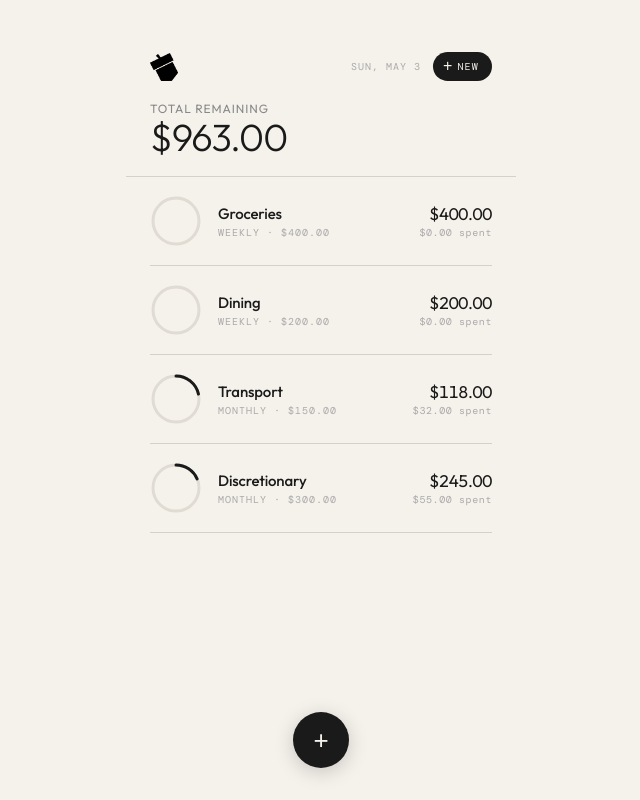
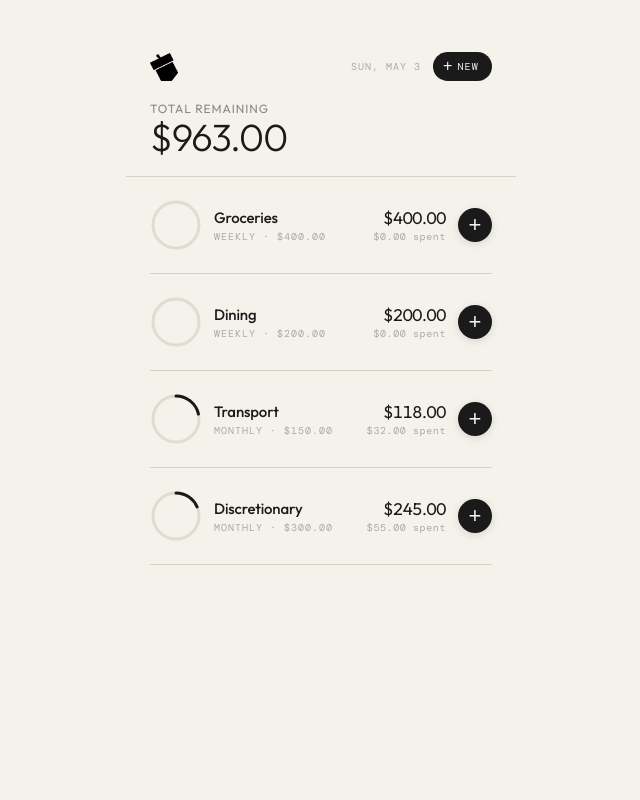
Before and after one commit to mcgawc-ux/sqrl-budget, a React (Vite) app: page / in a window 1280 px wide. Shown: the whole page, without its empty margins (319-959 px from the left). Built offline with nearby package versions, Linux system fonts and the light colour scheme; a web font is replaced by a local one.

Commit message:
Add per-category quick-add button

```diff
--- a/src/App.jsx
+++ b/src/App.jsx
@@ -275,6 +275,7 @@ export default function BudgetApp() {
   const [desc,    setDesc]    = useState("");
   const [sort,    setSort]    = useState("date");
   const [pressed, setPressed] = useState(null);
+  const [pressedAdd, setPressedAdd] = useState(null);
   const [editCat, setEditCat] = useState(null);
 
   const activeCat = cats.find(c=>c.id===activeId);
@@ -430,9 +431,13 @@ export default function BudgetApp() {
             const ro=rollover[cat.id]?.amount||0;
             return (
               <div key={cat.id}>
-                <div style={{display:"flex",alignItems:"center",padding:"18px 24px",gap:16,
-                  cursor:"pointer",userSelect:"none",WebkitTapHighlightColor:"transparent",
-                  background:pressed===cat.id?"#EDE9E1":"transparent",transition:"background 0.12s"}}
+                <div style={{display:"flex",alignItems:"center",padding:"18px 24px",gap:12,
+                  userSelect:"none",WebkitTapHighlightColor:"transparent"}}>
+                  {/* Detail tap zone */}
+                  <div style={{display:"flex",alignItems:"center",gap:12,flex:1,minWidth:0,
+                    cursor:"pointer",borderRadius:6,
+                    background:pressed===cat.id?"#EDE9E1":"transparent",
+                    transition:"background 0.12s",padding:"4px 0"}}
                     onPointerDown={()=>setPressed(cat.id)}
                     onPointerUp={()=>{setPressed(null);openDetail(cat.id);}}
                     onPointerLeave={()=>setPressed(null)}>
@@ -459,46 +464,30 @@ export default function BudgetApp() {
                       </div>
                     </div>
                   </div>
+                  {/* Circular add button */}
+                  <button
+                    onPointerDown={e=>{e.stopPropagation();setPressedAdd(cat.id);}}
+                    onPointerUp={e=>{e.stopPropagation();setPressedAdd(null);openExpense(cat.id);}}
+                    onPointerLeave={()=>setPressedAdd(null)}
+                    style={{
+                      width:34,height:34,borderRadius:"50%",flexShrink:0,
+                      background:pressedAdd===cat.id?"#444":"#1A1A1A",
+                      border:"none",color:"#F5F1EB",fontSize:22,lineHeight:1,
+                      cursor:"pointer",display:"flex",alignItems:"center",justifyContent:"center",
+                      transition:"background 0.1s",boxShadow:"0 2px 8px rgba(0,0,0,0.12)",
+                    }}>
+                    +
+                  </button>
+                </div>
                 <div style={{height:1,background:"#D6D0C8",margin:"0 24px"}}/>
               </div>
             );
           })}
         </div>
 
-        {/* FAB */}
-        <button onClick={()=>{setActiveId(null);setView("choose");}}
-          style={{position:"fixed",bottom:32,left:"50%",transform:"translateX(-50%)",
-            width:56,height:56,borderRadius:"50%",background:"#1A1A1A",color:"#F5F1EB",
-            border:"none",fontSize:26,cursor:"pointer",display:"flex",alignItems:"center",
-            justifyContent:"center",boxShadow:"0 4px 20px rgba(0,0,0,0.18)",zIndex:100}}>
-          +
-        </button>
 
-        {/* CHOOSE CATEGORY */}
-        {view==="choose"&&(
-          <div style={OVL} onClick={()=>setView("dashboard")}>
-            <div style={SHT} onClick={e=>e.stopPropagation()}>
-              <div style={HDL}/>
-              <div style={{padding:"0 24px 14px",borderBottom:"1px solid #D6D0C8"}}>
-                <div style={MLBL}>Add expense to</div>
-              </div>
-              {cats.map(cat=>(
-                <div key={cat.id}>
-                  <div style={{display:"flex",alignItems:"center",padding:"15px 24px",gap:14,cursor:"pointer"}}
-                    onClick={()=>openExpense(cat.id)}>
-                    <Ring progress={pctSpent(cat,txns,rollover)} size={40} stroke={2.5}/>
-                    <div style={{flex:1,fontSize:15,fontWeight:500,color:"#1A1A1A"}}>{cat.name}</div>
-                    <div style={{fontSize:15,fontVariantNumeric:"tabular-nums",
-                      color:remainingAmt(cat,txns,rollover)<0?"#C0392B":"#1A1A1A"}}>
-                      {fmt(remainingAmt(cat,txns,rollover))}
-                    </div>
-                  </div>
-                  <div style={{height:1,background:"#D6D0C8",margin:"0 24px"}}/>
-                </div>
-              ))}
-            </div>
-          </div>
-        )}
+
+
 
         {/* EXPENSE ENTRY */}
         {view==="expense"&&activeCat&&(
```
Lines whose indentation alone changed are shown as unchanged.
